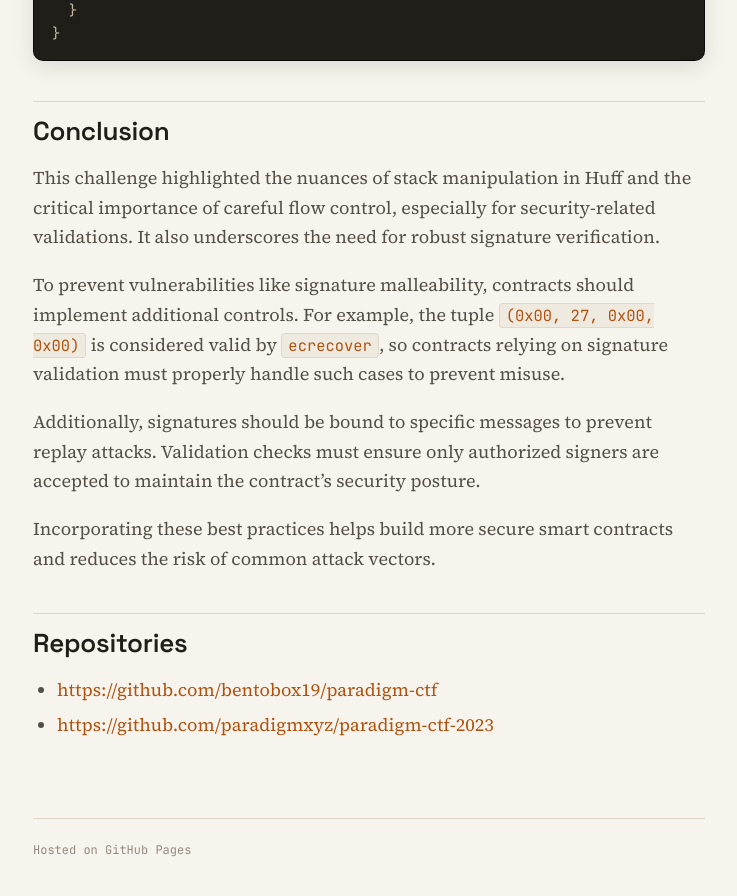
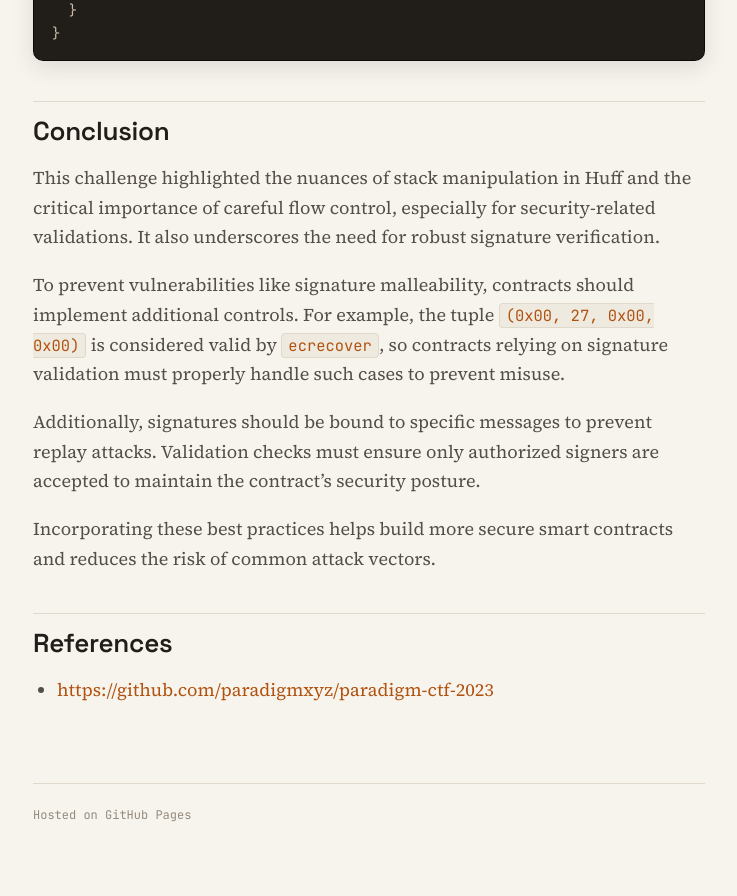
Before and after one commit to bentobox19/bentobox19.github.io, a Jekyll site: the page built from posts/paradigm-ctf-2023-black-sheep.md, in a window 1280 px wide and 900 px high, scrolled down 4486 px. Shown: the top 896 px of the window, without its empty margins (271-1008 px from the left). Built offline with Jekyll 4.4.1, drawn with Linux system fonts in a browser that asks for light colours; after the commit the page ends 5352 px from its top, so only the background shows below that.

Commit message:
Thu Jul  9 21:31:22 -04 2026

```diff
--- a/posts/paradigm-ctf-2023-black-sheep.md
+++ b/posts/paradigm-ctf-2023-black-sheep.md
@@ -171,7 +171,6 @@ accepted to maintain the contract's security posture.
 Incorporating these best practices helps build more secure smart contracts
 and reduces the risk of common attack vectors.
 
-## Repositories
+## References
 
-* [https://github.com/bentobox19/paradigm-ctf](https://github.com/bentobox19/paradigm-ctf)
 * [https://github.com/paradigmxyz/paradigm-ctf-2023](https://github.com/paradigmxyz/paradigm-ctf-2023)
```
